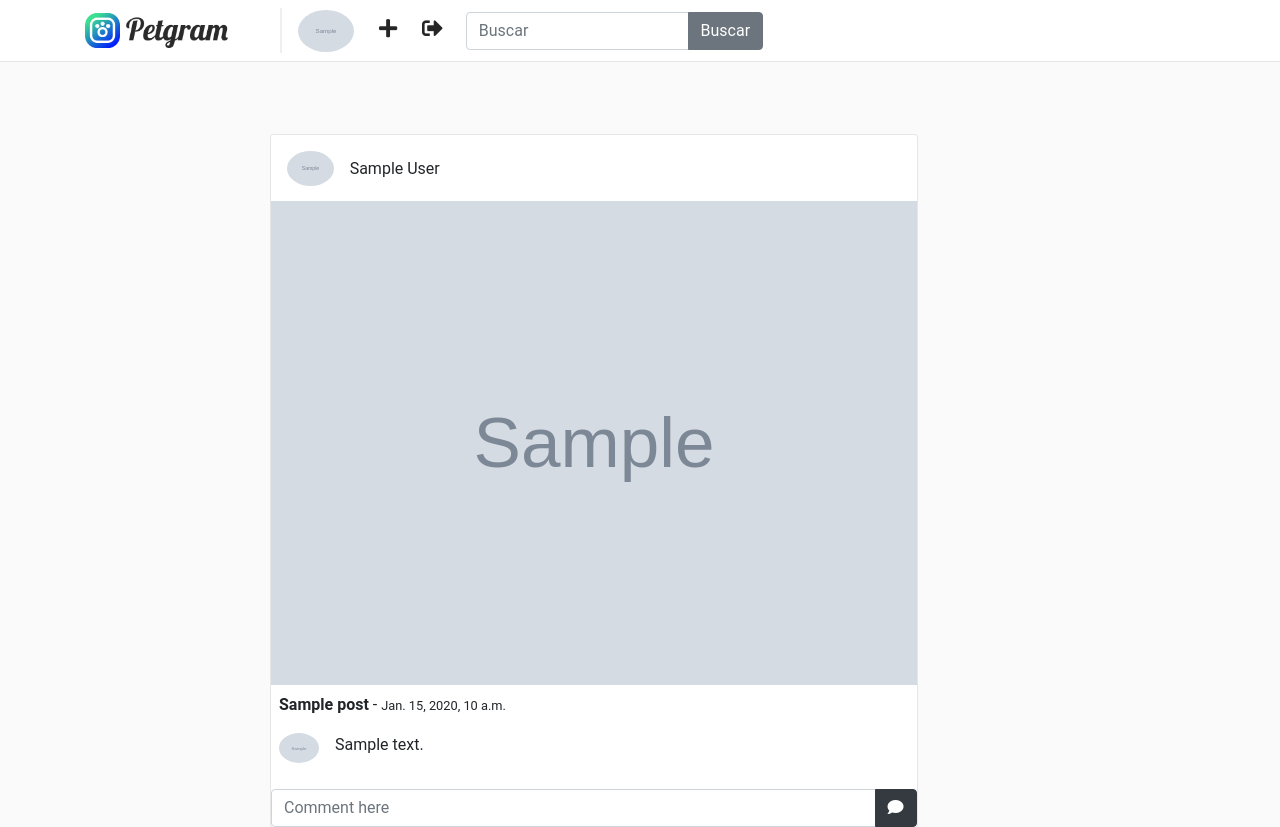
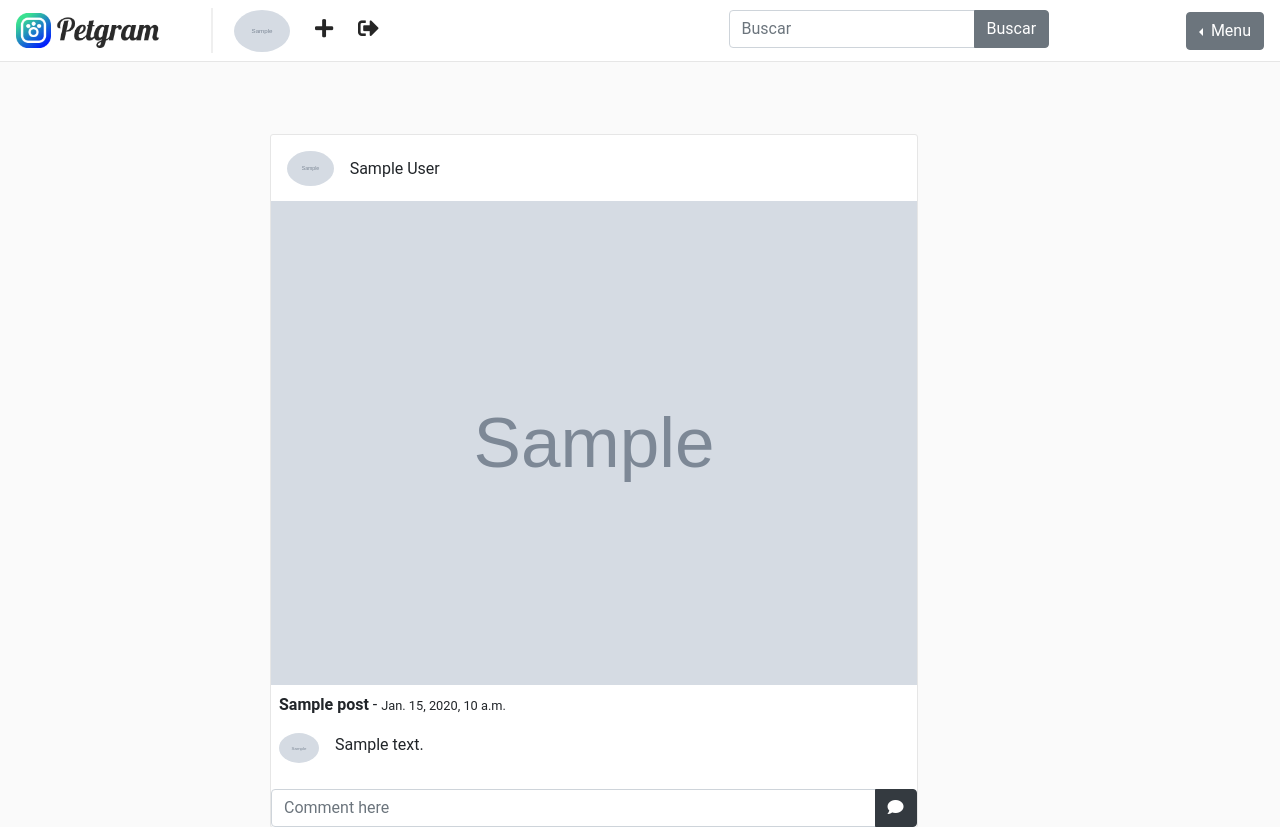
Before and after one commit to luckdeluxe/petgram, a Django app: page / in a window 1280 px wide. Shown: the top 827 px of the page. Run offline with Django 3.2, Linux system fonts and the light colour scheme; a user stored in the database is signed in; tables that the repository leaves empty hold one stand-in row (values such as "Sample post"); grey boxes marked "Sample" are stand-in pictures; some libraries are stand-ins or nearby versions.

Commit message:
Add dropdown and refactor the navbar

```diff
--- a/templates/nav.html
+++ b/templates/nav.html
@@ -1,10 +1,13 @@
 {% load static %}
 <nav class="navbar navbar-expand-lg sticky-top" id="main-navbar">
-    <div class="container">
 
-        <a class="navbar-brand pr-5" style="border-right: 2px solid #efefef;" href="{% url 'posts:feed' %}">
-            <img src="{% static 'img/logo.png' %}" height="35" class="d-inline-block align-top"/>
-        </a>
+        <!--- Logo  --->
+    <a class="navbar-brand pr-5" style="border-right: 2px solid #efefef;" href="{% url 'posts:feed' %}">
+        <img src="{% static 'img/logo.png' %}" height="35" class="d-inline-block align-top "/>
+    </a>
+
+        <!--- Perfil  --->
+    <div class="container" style="display: inline-flexbox; margin-left: -10px;">
 
         <div class="collapse navbar-collapse">
             <ul class="navbar-nav mr-auto">
@@ -31,8 +34,22 @@
                     </a>
                 </li>
 
-                {% include 'snippets/search.html' with query=query %}
+            <!--- Buscador  --->
+        <div class="nav-item" style="display: inline-flexbox; margin-left: 350px;" >
+            {% include 'snippets/search.html' with query=query %}
+        </div>
             </ul>
         </div>
     </div>
+
+    <div class="btn-group dropleft">
+        <button class="btn btn-secondary dropdown-toggle" type="button" id="dropdownMenuButton" data-toggle="dropdown" aria-haspopup="true" aria-expanded="false">
+          Menu
+        </button>
+        <div class="dropdown-menu" aria-labelledby="dropdownMenuButton">
+          <a class="dropdown-item" href="{% url 'users:update' %}">Ediar perfil</a>
+          <a class="dropdown-item" href="#">Cambiar contraseña</a>
+        </div>
+      </div>
+
 </nav>
```
